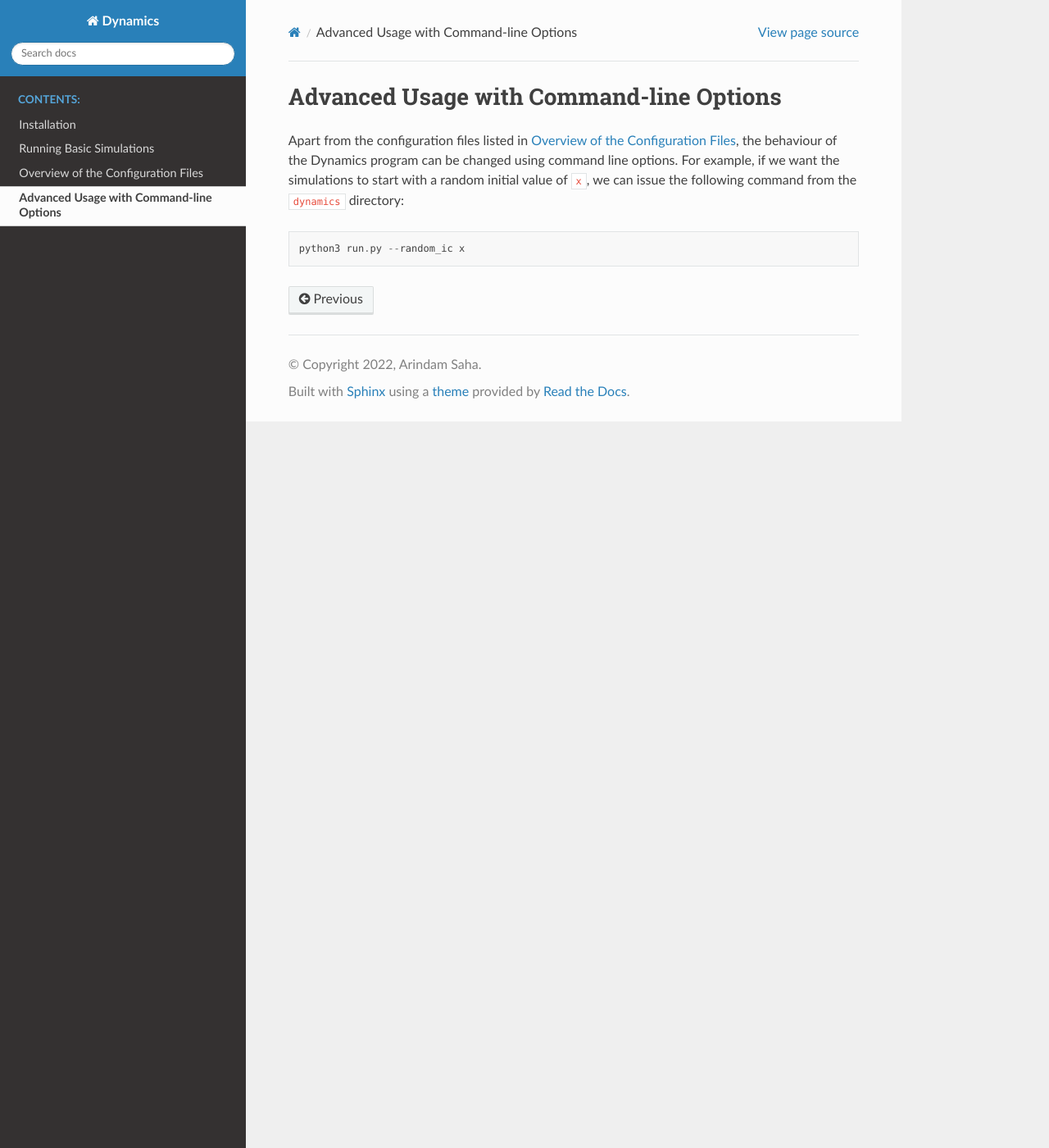
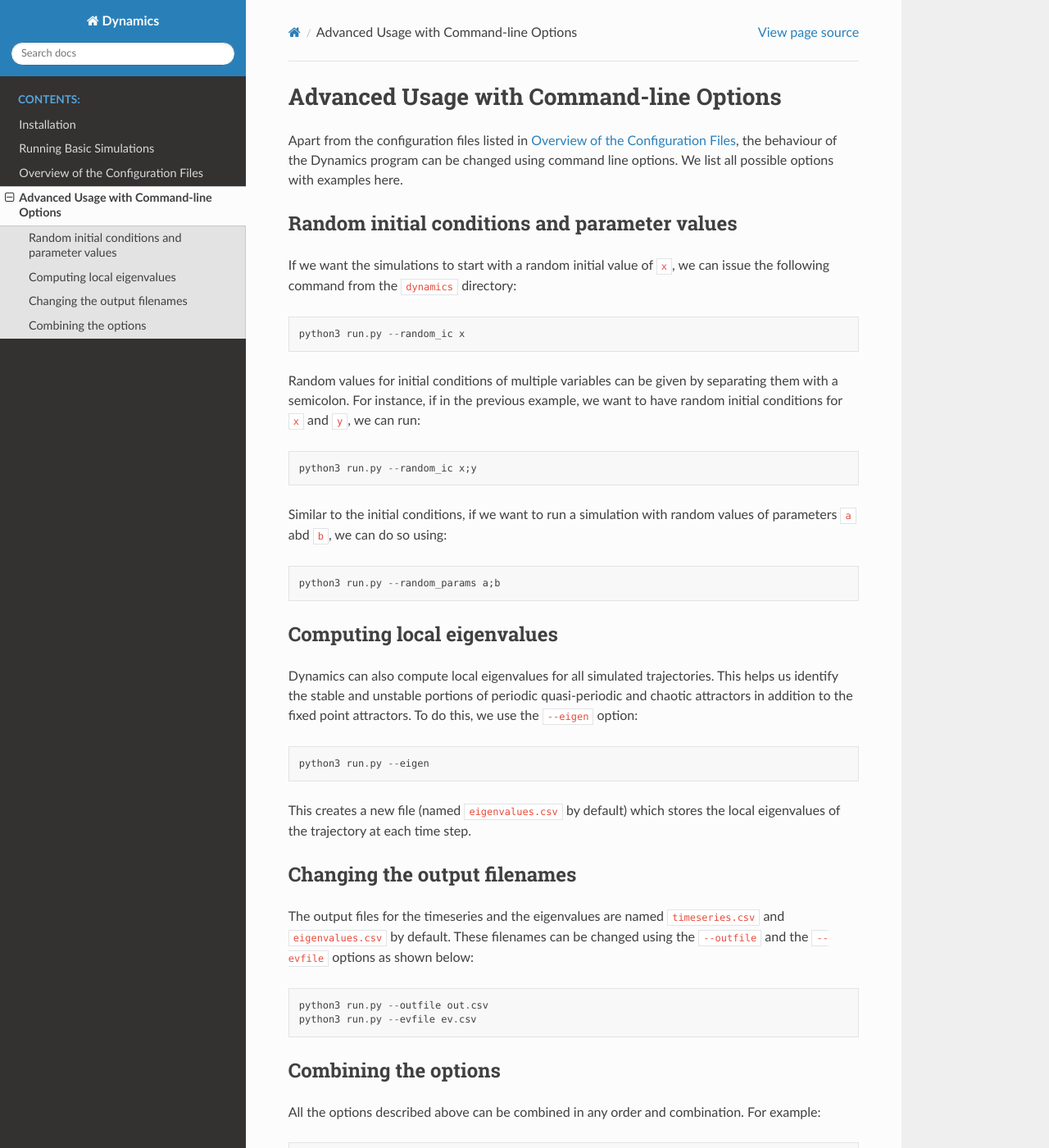
Before and after one commit to arindamsaha1507/dynamics, a Sphinx documentation site: the page built from docs/source/usage.rst, in a window 1280 px wide and 1400 px high. Shown: the whole window at 82% size. Built offline with Sphinx 7.4.7 and the Read the Docs theme 2.0.0, drawn with Linux system fonts in a browser that asks for light colours; some of the changed text lies outside the part shown.

Commit message:
Expanded advanced usage page

```diff
--- a/docs/source/usage.rst
+++ b/docs/source/usage.rst
@@ -1,6 +1,45 @@
 Advanced Usage with Command-line Options
 ========================================
 
-Apart from the configuration files listed in :ref:`overview of the configuration files`, the behaviour of the Dynamics program can be changed using command line options. For example, if we want the simulations to start with a random initial value of ``x``, we can issue the following command from the ``dynamics`` directory::
+Apart from the configuration files listed in :ref:`overview of the configuration files`, the behaviour of the Dynamics program can be changed using command line options. We list all possible options with examples here.
+
+Random initial conditions and parameter values
+----------------------------------------------
+
+If we want the simulations to start with a random initial value of ``x``, we can issue the following command from the ``dynamics`` directory::
 
     python3 run.py --random_ic x
+
+Random values for initial conditions of multiple variables can be given by separating them with a semicolon. For instance, if in the previous example, we want to have random initial conditions for ``x`` and ``y``, we can run::
+
+    python3 run.py --random_ic x;y
+
+Similar to the initial conditions, if we want to run a simulation with random values of parameters ``a`` abd ``b``, we can do so using::
+
+    python3 run.py --random_params a;b
+
+Computing local eigenvalues
+---------------------------
+
+Dynamics can also compute local eigenvalues for all simulated trajectories. This helps us identify the stable and unstable portions of periodic quasi-periodic and chaotic attractors in addition to the fixed point attractors. To do this, we use the ``--eigen`` option::
+
+    python3 run.py --eigen
+
+This creates a new file (named ``eigenvalues.csv`` by default) which stores the local eigenvalues of the trajectory at each time step.
+
+Changing the output filenames
+-----------------------------
+
+The output files for the timeseries and the eigenvalues are named ``timeseries.csv`` and ``eigenvalues.csv`` by default. These filenames can be changed using the ``--outfile`` and the ``--evfile`` options as shown below::
+
+    python3 run.py --outfile out.csv
+    python3 run.py --evfile ev.csv
+
+Combining the options
+---------------------
+
+All the options described above can be combined in any order and combination. For example::
+
+    python3 run.py --eigen --random_ic x;y
+
+randomises the initial values for ``x`` and ``y`` and also computes the eigenvalues.
```
